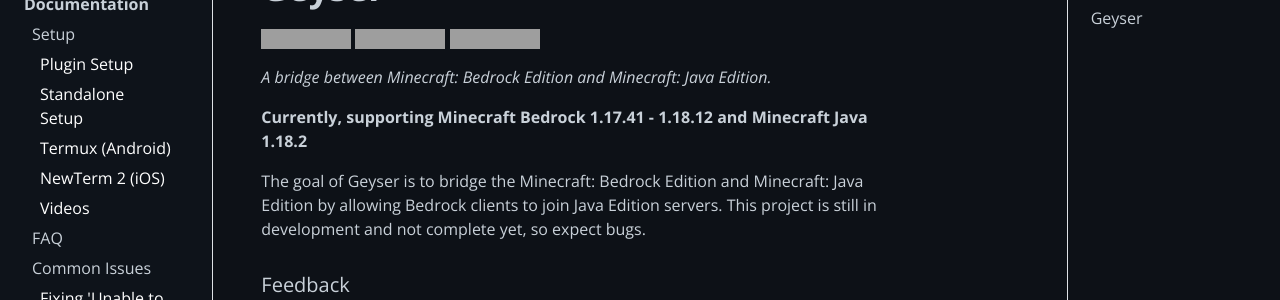
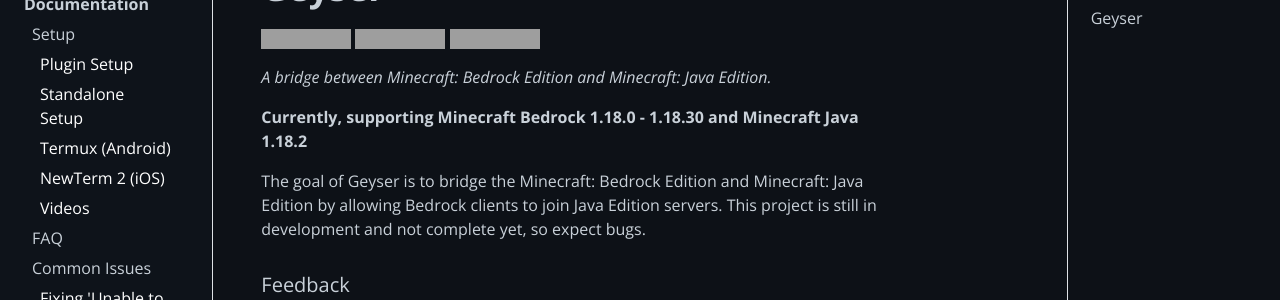
Before and after one commit to GeyserMC/GeyserWiki, a Jekyll site: the page built from _docs/geyser/root.md, in a window 1280 px wide and 900 px high, cut to the strip 174-474 px from the top of the window. Built offline with Jekyll 4.4.1, drawn with Linux system fonts in a browser that asks for light colours; grey boxes are pictures that could not be loaded.

Commit message:
Update versions.json (#34)

```diff
--- a/_data/versions.json
+++ b/_data/versions.json
@@ -1,4 +1,4 @@
 {
-  "bedrock": "1.17.41 - 1.18.12",
+  "bedrock": "1.18.0 - 1.18.30",
   "java": "1.18.2"
 }
```
